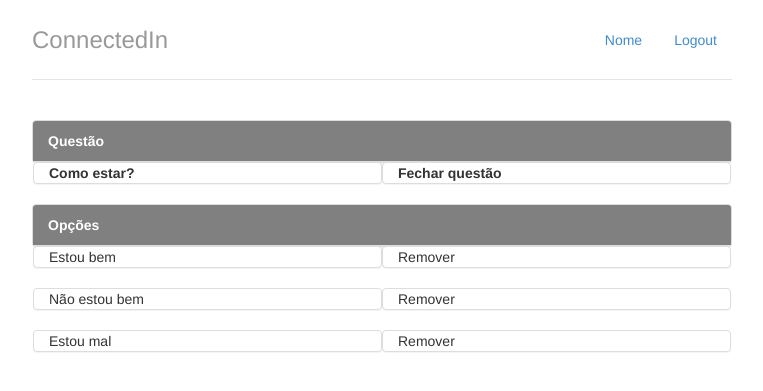
After one commit to PedroVitor1995/Programa-o_para_Internet, a Django app: page /question/1/manage/ in a window 1280 px wide. The commit adds this page. Shown: the top 391 px of the page, without its empty margins (258-1021 px from the left). Run offline with Django 3.2, Linux system fonts and the light colour scheme; data comes from the database, SQL or seed files in the repository.

Commit message:
Alterado

```diff
--- a/mysite/mysite/urls.py
+++ b/mysite/mysite/urls.py
@@ -20,7 +20,8 @@ from pools import views
 urlpatterns = [
     path('admin/', admin.site.urls),
     path('',views.index, name='index'),
-    path('<int:questao_id>/voto/',views.detalhe, name='detalhe'),
-    path('<int:questao_id>/votacao/',views.votacao, name='voto'),
-    path('<int:questao_id>/resultado/',views.resultado, name='resultado'),
+    path('question/<int:questao_id>/voto/',views.detalhe, name='detalhe'),
+    path('question/<int:questao_id>/votacao/',views.votacao, name='voto'),
+    path('question/<int:questao_id>/resultado/',views.resultado, name='resultado'),
+    path('question/<int:questao_id>/manage/',views.manage, name='manage'),
 ]
--- /dev/null
+++ b/mysite/pools/templates/manage.html
@@ -0,0 +1,32 @@
+{% extends "base.html" %}
+{% block body %}
+	<div class="row">
+		<div class="col-lg-12">
+	        <div class="panel panel-default">
+	        	<div class="panel-heading col-lg-12" style="background-color: gray; color: white;">
+	                <strong>Questão</strong>
+	            </div>
+	            <div class="panel panel-default col-lg-6">
+	                <strong>{{questao.texto_questao}}</strong>
+	            </div>
+	            <div class="panel panel-default col-lg-6">
+	                <strong>Fechar questão</strong>
+	            </div>
+	    	</div>
+	    </div>
+	</div>
+
+	<div class="row">
+		<div class="col-lg-12">
+	        <div class="panel panel-default">
+	        	<div class="panel-heading col-lg-12" style="background-color: gray; color: white;">
+	                <strong>Opções</strong>
+	            </div>
+	            {% for opcao in questao.opcao_set.all %}
+					<div class="panel panel-default col-lg-6">{{opcao.texto_opcao}}</div>
+					<div class="panel panel-default col-lg-6">Remover</div>
+				{% endfor %}
+	    	</div>
+	    </div>
+	</div>
+{% endblock %}
--- a/mysite/pools/templates/resultado.html
+++ b/mysite/pools/templates/resultado.html
@@ -3,7 +3,10 @@
 	<div class="col-lg-12">
         <div class="panel panel-default">
             <div class="panel-heading" style="background-color: gray; color: white;">
-                <strong>{{questao.texto_questao}}</strong>
+                <strong>Resultado</strong>
+            </div>
+            <div class="panel-heading">
+                <strong>Questão ==> {{questao.texto_questao}}</strong>
             </div>
             <div class="panel panel-default col-lg-4 btn">Opcao</div>
             <div class="panel panel-default col-lg-4 btn">Votos</div>
--- a/mysite/pools/views.py
+++ b/mysite/pools/views.py
@@ -38,3 +38,7 @@ def resultado(request,questao_id):
 		total_votos += opcao.votos
 
 	return render(request,'resultado.html',{'questao':questao,'total_votos':total_votos})
+
+def manage(request, questao_id):
+	questao = Questao.objects.get(id=questao_id)
+	return render(request, 'manage.html', {'questao':questao})
```
Also changed, not shown: mysite/pools/templates/index.html (+15 -6 lines).
